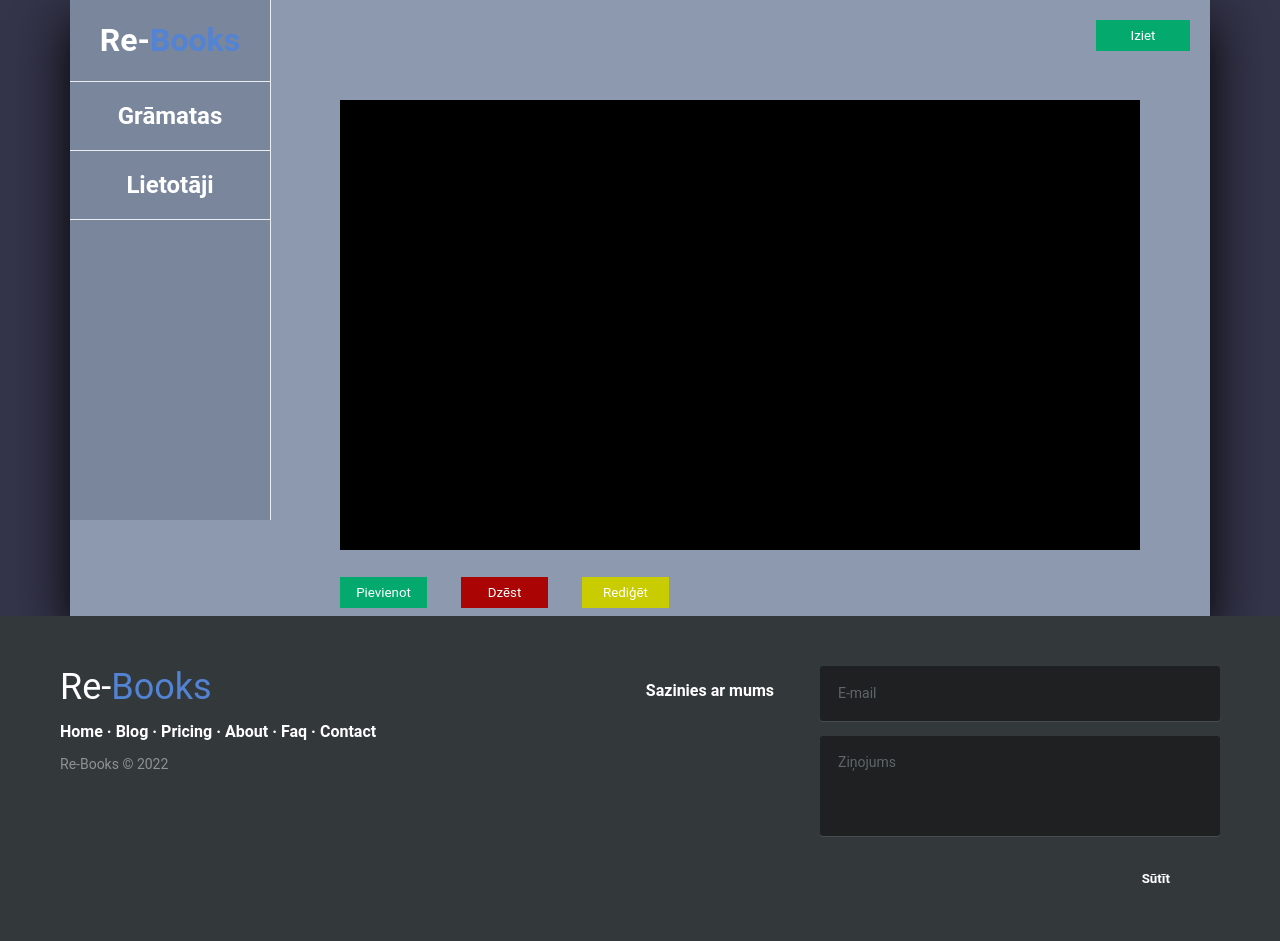
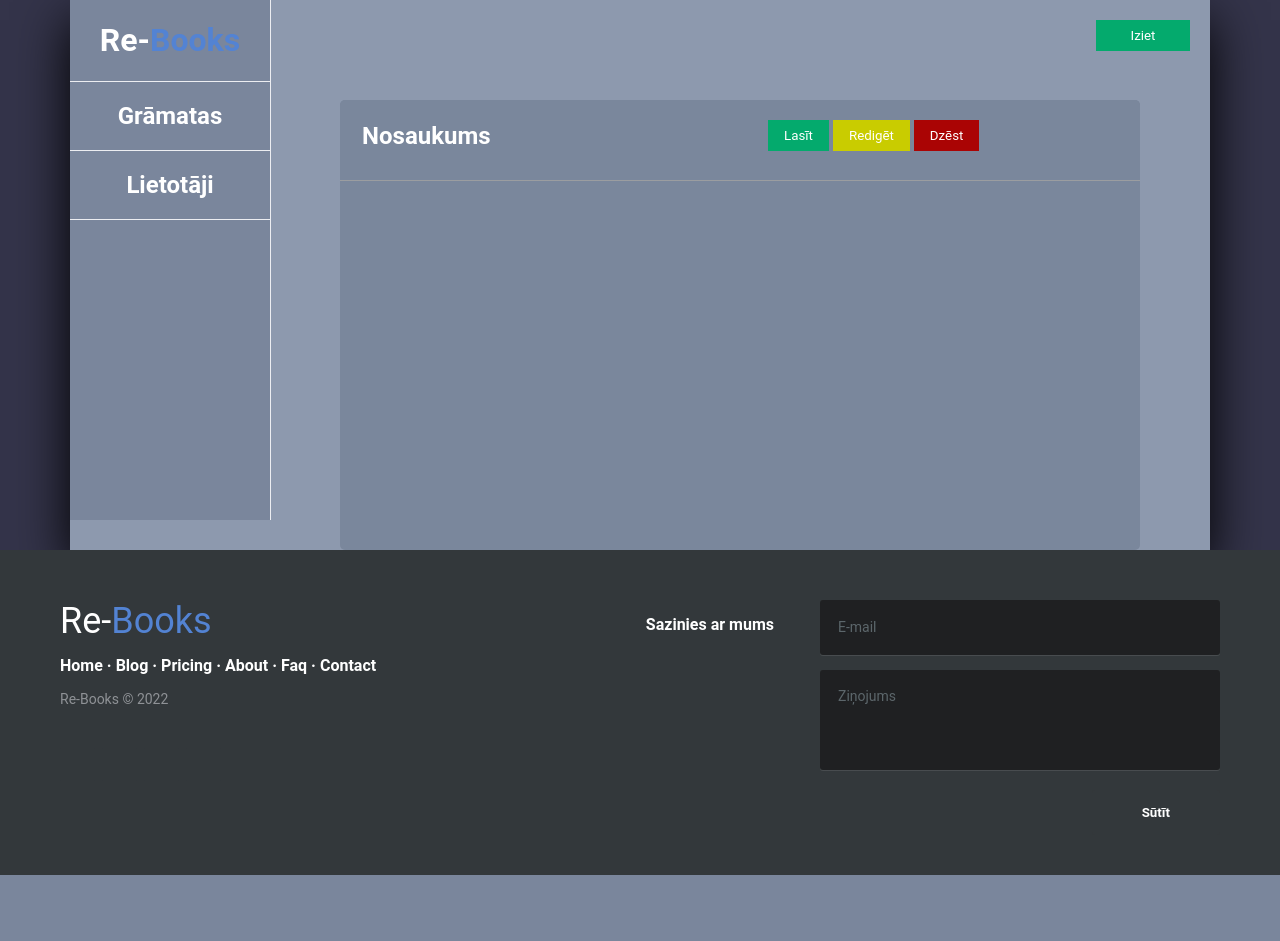
Before and after one commit to fowik/Re-Books, a PHP site: page /admin.html in a window 1280 px wide. Shown: the part 68-1009 px from the top of the page. After the commit the page ends 943 px from the top, so only its background shows below. Run offline with PHP 8.4, Linux system fonts and the light colour scheme; some web fonts are replaced.

Commit message:
added list with books to admin.html

```diff
--- a/admin.html
+++ b/admin.html
@@ -42,14 +42,13 @@
 
                     <button class="leave-button">Iziet</button>
 
-                    <div class="books-table">
+                    <div class="books-table scroll">
+                        <div class="fav-book-container">
+                            <include src="fav-book-admin.html"></include>
 
-                    </div>
 
-                    <div class="buttons-left">
-                        <button class="add-button">Pievienot</button>
-                        <button class="delete-button">Dzēst</button>
-                        <button class="edit-button">Rediģēt</button>
+
+                        </div>
                     </div>
 
                 </div>
--- a/css/admin.css
+++ b/css/admin.css
@@ -69,11 +69,12 @@ h1 span {
 }
 
 .books-table {
-    width: 800px;
-    height: 450px;
-    background-color: black;
+    width: 85%;
+    min-height: 450px;
+    background-color: #7A879C;
     margin-top: 100px;
     margin-left: 70px;
+    border-radius: 5px;
 }
 
 .buttons-left {
@@ -82,7 +83,7 @@ h1 span {
 }
 
 .buttons-left button {
-    margin-right: 30px;
+    margin-right: 100px;
 }
 
 .add-button {
@@ -92,7 +93,6 @@ h1 span {
     margin: 8px 0;
     border: none;
     cursor: pointer;
-    width: 10%;
 }
 
 .add-button:hover {
@@ -103,24 +103,35 @@ h1 span {
     background-color: #aa0404;
     color: white;
     padding: 8px 16px;
-    margin: 8px 0;
     border: none;
     cursor: pointer;
-    width: 10%;
 }
 
 .delete-button:hover {
     background-color: #830202;
 }
 
+.read-button {
+    margin-left: 20px;
+    background-color: #04AA6D;
+    color: white;
+    padding: 8px 16px;
+    border: none;
+    cursor: pointer;
+}
+
+.read-button:hover {
+    background-color: #028354;
+}
+
 .edit-button {
+    margin-left: 40px;
     background-color: #c9cc00;
     color: white;
     padding: 8px 16px;
     margin: 8px 0;
     border: none;
     cursor: pointer;
-    width: 10%;
 }
 
 .edit-button:hover {
@@ -140,3 +151,55 @@ h1 span {
 .exit-button:hover {
     background-color: #028354;
 }
+
+.fav-book {
+    height: 80px;
+    width: 800px;
+    background-color: #7A879C;
+    color: white;
+    border-bottom: 1px solid rgba(161, 161, 161, 0.856);
+}
+
+.fav-book:hover {
+    background-color: #6f7b91;
+}
+
+.fav-book h2{
+    margin: 0;
+    width: 30%;
+    padding: 22px;
+}
+
+.object-to-right {
+    width: 45%;
+    margin-right: 32px;
+    margin-left: auto;
+    margin-top: -60px;
+}
+
+.scroll {
+    width: 800px;
+    height: 100px;
+    overflow-x: hidden;
+    overflow-y: auto;
+}
+
+
+.scroll::-webkit-scrollbar {
+    width: 20px;
+}
+
+.scroll::-webkit-scrollbar-track {
+    background-color: transparent;
+}
+
+.scroll::-webkit-scrollbar-thumb {
+    background-color: #d6dee1;
+    border-radius: 20px;
+    border: 6px solid transparent;
+    background-clip: content-box;
+}
+
+.scroll::-webkit-scrollbar-thumb:hover {
+    background-color: #a8bbbf;
+}
--- a/css/user.css
+++ b/css/user.css
@@ -63,7 +63,7 @@ h1 span {
 .books-table {
     width: 85%;
     min-height: 450px;
-    background-color: white;
+    background-color: #7A879C;
     margin-top: 100px;
     margin-left: 70px;
     border-radius: 5px;
@@ -122,6 +122,7 @@ h1 span {
 .fav-book:hover {
     background-color: #6f7b91;
 }
+
 .fav-book h2{
     margin: 0;
     width: 30%;
--- /dev/null
+++ b/fav-book-admin.html
@@ -0,0 +1,10 @@
+<div class="fav-book">
+    <div>
+        <h2>Nosaukums</h2>
+    </div>
+    <div class="object-to-right">
+        <button class="read-button">Lasīt</button>
+        <button class="edit-button">Redigēt</button>
+        <button class="delete-button">Dzēst</button>
+    </div>
+</div>
```
Also changed, not shown: user.html (+2 -8 lines), username-admin.html (added, +10 -0 lines).
